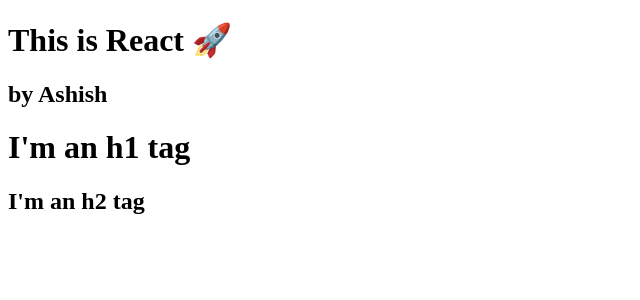
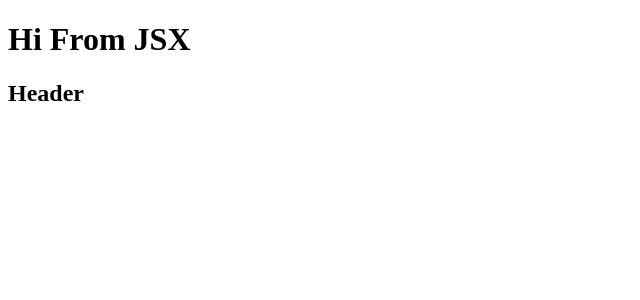
Before and after one commit to Ashish-kumar2020/learningreact, a React (Vite) app: page / in a window 1280 px wide. Shown: the top 300 px of the page, without its empty margins (0-640 px from the left). Built offline with nearby package versions, Linux system fonts and the light colour scheme.

Commit message:
added JSX to the project

```diff
--- a/App.js
+++ b/App.js
@@ -1,19 +1,36 @@
 import React from "react";
 import ReactDOM from "react-dom/client";
 
-const parent = React.createElement("div", { id: "parent" }, [
-  React.createElement("div", { id: "child" }, [
-    React.createElement("h1", {}, "This is  React 🚀"),
-    React.createElement("h2", {}, "by Ashish"),
-  ]),
-  React.createElement("div", { id: "child2" }, [
-    React.createElement("h1", {}, "I'm an h1 tag"),
-    React.createElement("h2", {}, "I'm an h2 tag"),
-  ]),
-]);
+// const parent = React.createElement("div", { id: "parent" }, [
+//   React.createElement("div", { id: "child" }, [
+//     React.createElement("h1", {}, "This is  React 🚀"),
+//     React.createElement("h2", {}, "by Ashish"),
+//   ]),
+//   React.createElement("div", { id: "child2" }, [
+//     React.createElement("h1", {}, "I'm an h1 tag"),
+//     React.createElement("h2", {}, "I'm an h2 tag"),
+//   ]),
+// ]);
 
-console.log(parent); // object
+// console.log(parent); // object
+
+// const root = ReactDOM.createRoot(document.getElementById("root"));
+
+// root.render(parent);
+
+const Title = ()=>(
+    <h1>Hi From JSX</h1>
+)
+
+const HeaderComponent = ()=>(
+
+    <div className="conatiner">
+        <Title/>
+        <h2>Header </h2>
+    </div>
+);
 
 const root = ReactDOM.createRoot(document.getElementById("root"));
 
-root.render(parent);
+
+root.render(<HeaderComponent />);
--- a/index.html
+++ b/index.html
@@ -8,7 +8,7 @@
 </head>
 <body>
     <div id="root">
-
+        <h1>Not rendered</h1>
     </div>
 
 
```
